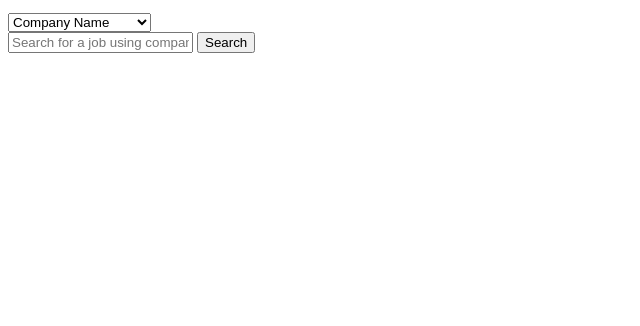
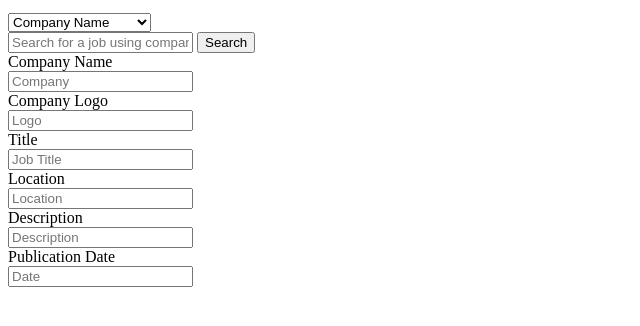
Before and after one commit to Pe-ngo/Phase-1-Project, a plain HTML site: page index.html in a window 1280 px wide. Shown: the part 244-570 px from the top of the page, without its empty margins (0-640 px from the left). Drawn offline with Linux system fonts and the light colour scheme.

Commit message:
Create the job details forms

```diff
--- a/index.html
+++ b/index.html
@@ -84,6 +84,65 @@
 
     </div>
 
+    <!-- Job Opening Returned Details -->
+    <div class="returnedSection">
+        <div class="jobDetails" id="fectched-info">
+            <form id="openingsForm">
+
+                <div class="form-group row">
+                  <label for="companyName" class="company-name">Company Name</label>
+                </div>
+
+                <div class="col-sm-10">
+                    <input type="text" class="input-box" id="companyBrand" placeholder="Company"/>
+                </div>
+
+                <div class="form-group row">
+                    <label for="logoImg" class="company-name">Company Logo</label>
+                </div>
+
+                <div class="col-sm-10">
+                    <input type="text" class="input-box" id="logo-image" placeholder="Logo"/>
+                </div>
+
+                <div class="form-group row">
+                    <label for="title" class="company-name">Title</label>
+                </div>
+
+                <div class="col-sm-10">
+                    <input type="text" class="input-box" id="job-title" placeholder="Job Title"/>
+                </div>
+
+                <div class="form-group row">
+                    <label for="location" class="company-name">Location</label>
+                </div>
+
+                <div class="col-sm-10">
+                    <input type="text" class="input-box" id="workLocation" placeholder="Location"/>
+                </div>
+
+                <div class="form-group row">
+                    <label for="descript" class="company-name">Description</label>
+                </div>
+
+                <div class="col-sm-10">
+                    <input type="text" class="input-box" id="description" placeholder="Description"/>
+                </div>
+
+                <div class="form-group row">
+                    <label for="postDate" class="company-name">Publication Date</label>
+                </div>
+
+                <div class="col-sm-10">
+                    <input type="text" class="input-box" id="pub-date" placeholder="Date"/>
+                </div>
+
+
+            </form>
+        </div>
+
+    </div>
+
 
 </body>
 </html>
```
